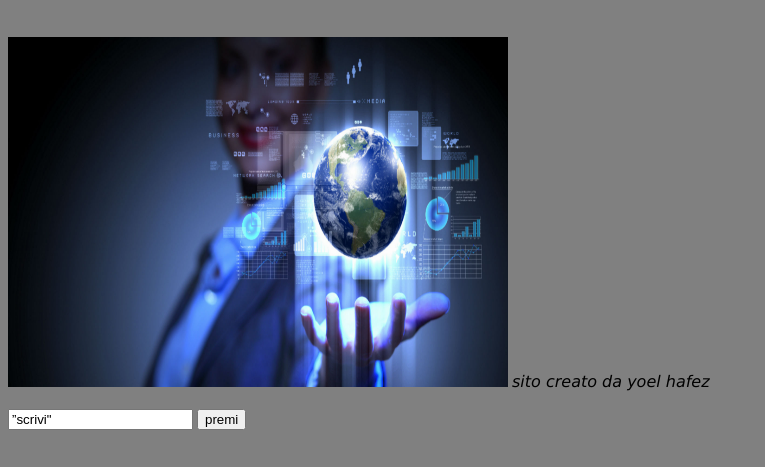
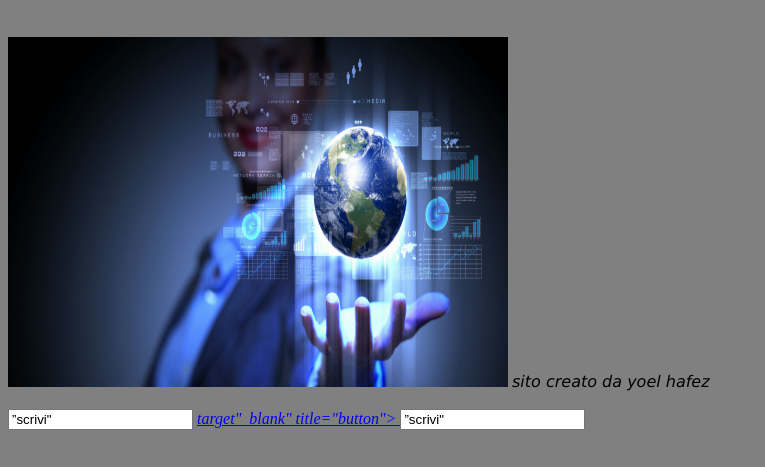
Before and after one commit to comsicom/comsicom.github.io, a plain HTML site: page index.html in a window 1280 px wide. Shown: the part 47-514 px from the top of the page, without its empty margins (0-765 px from the left). Drawn offline with Linux system fonts and the light colour scheme.

Commit message:
Update index.html

```diff
--- a/index.html
+++ b/index.html
@@ -14,5 +14,8 @@
     <inputtype=”text”><br>
     <input type=”reset” value=”scrivi"
           </form>
-<input type="button" value="premi"/>
- </html>
+<a href="<inphttps://www.robotiko.it/realta-virtuale/ut" type="button" value="entra su questo sito"/> target"_blank" title="button"> <input type=”reset” value=”scrivi"
+
+
+
+                                  </html>
```
